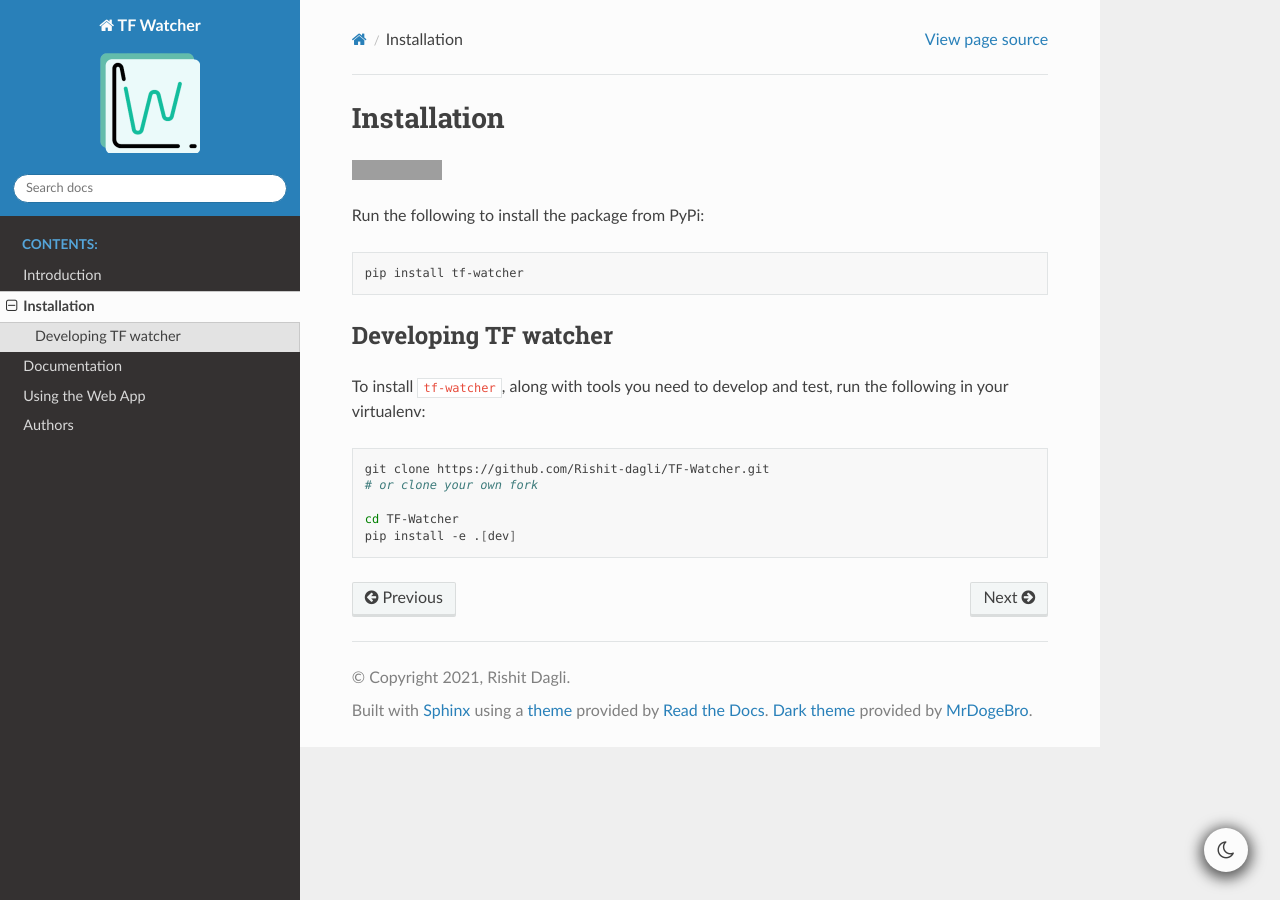
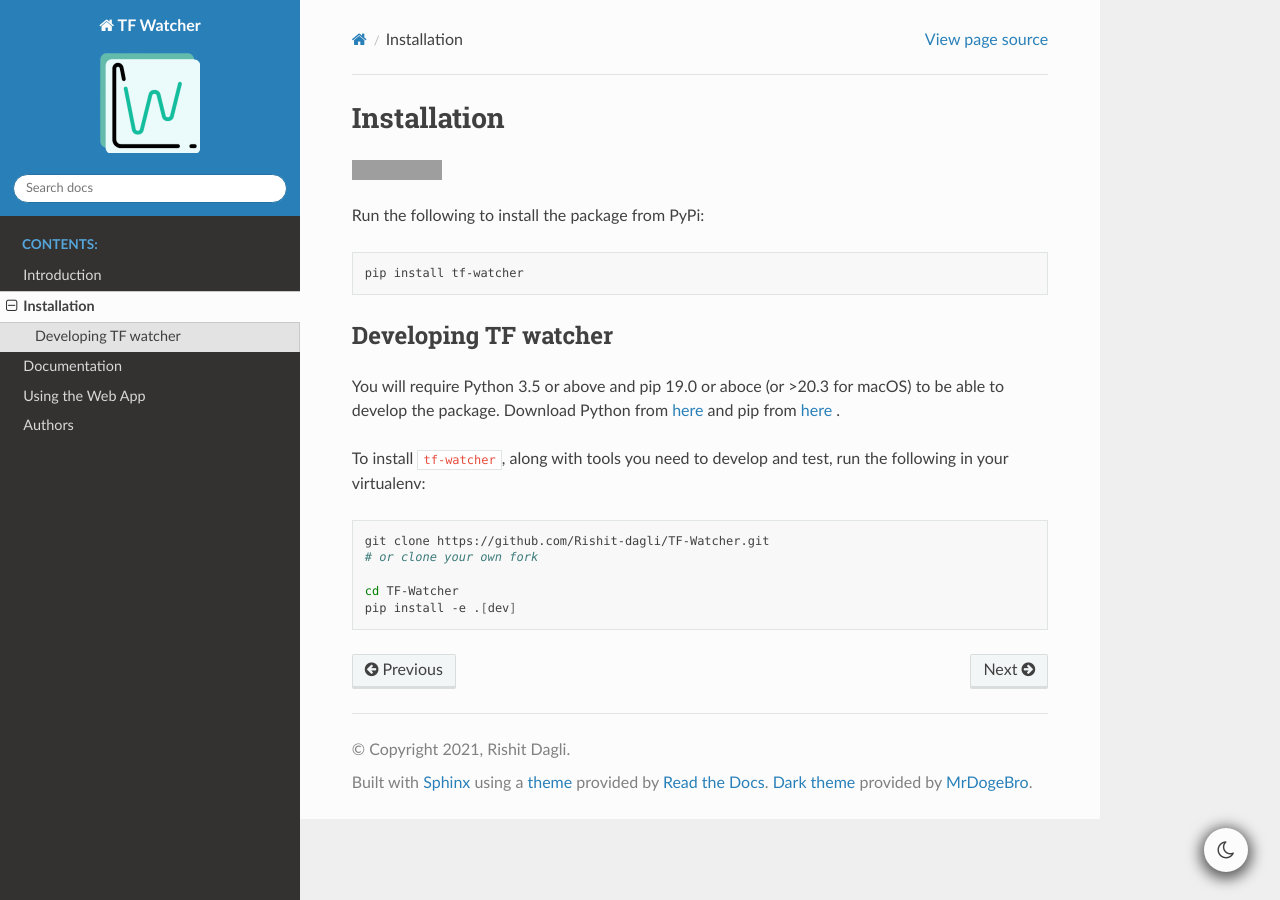
Before and after one commit to Rishit-dagli/TF-Watcher, a Sphinx documentation site: the page built from docs/source/installation.rst, in a window 1280 px wide. Built offline with Sphinx 7.4.7 and the Read the Docs theme 2.0.0, drawn with Linux system fonts in a browser that asks for light colours; grey boxes are pictures that could not be loaded.

Commit message:
Add web app link

```diff
--- a/docs/source/installation.rst
+++ b/docs/source/installation.rst
@@ -13,6 +13,11 @@ Run the following to install the package from PyPi:
 Developing TF watcher
 ---------------------
 
+You will require Python 3.5 or above and pip 19.0 or aboce (or >20.3 for macOS) to be
+able to develop the package. Download Python from
+`here <https://www.python.org/downloads/>`__ and pip from
+`here <https://pip.pypa.io/en/stable/installation/>`__ .
+
 To install ``tf-watcher``, along with tools you need to develop and test, run the following in your virtualenv:
 
 .. code-block:: bash
```
Also changed, not shown: webapp/README.md.
